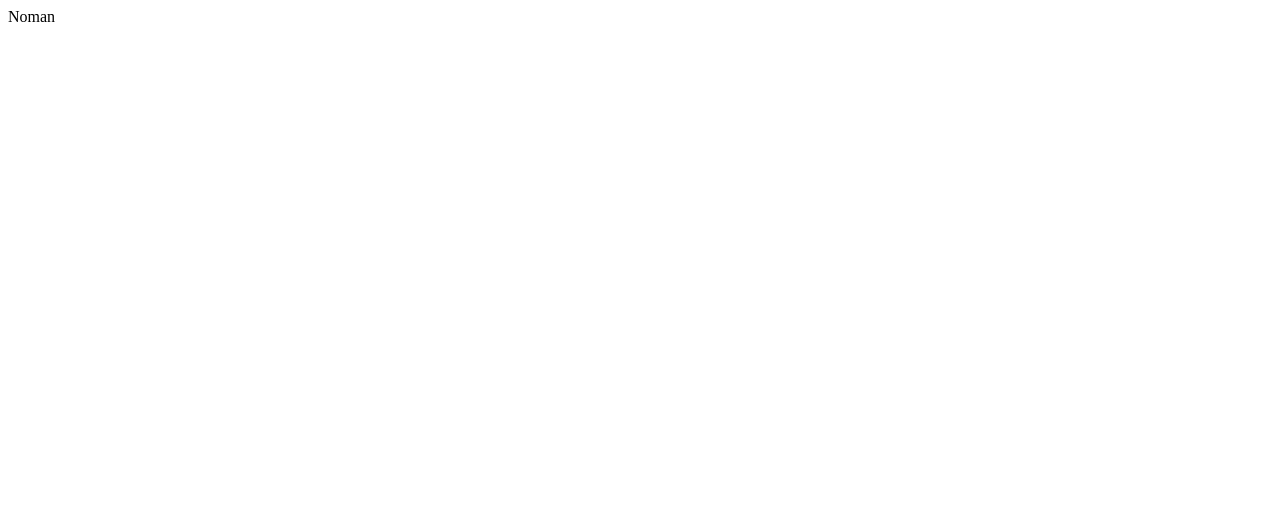
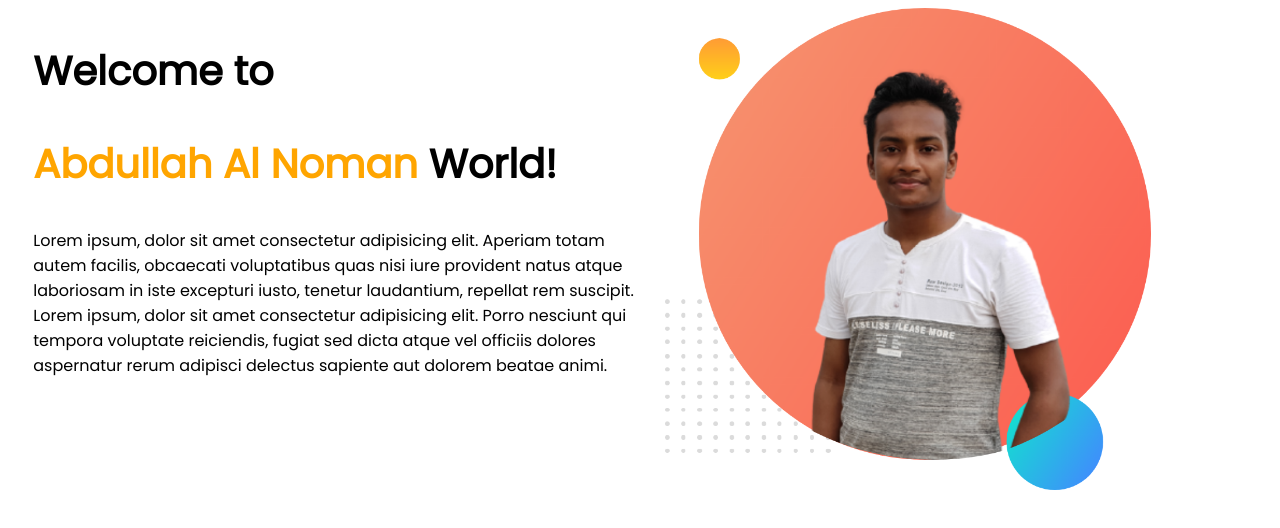
Before and after one commit to noman081/developer-portfolio, a plain HTML site: page index.html in a window 1280 px wide. Drawn offline with Linux system fonts and the light colour scheme.

Commit message:
after completing header side

```diff
--- a/css/style.css
+++ b/css/style.css
@@ -0,0 +1,19 @@
+body{
+    font-family: 'Poppins', sans-serif;
+}
+h1{
+    font-size: 40px;
+}
+.orange-color{
+    color: orange;
+}
+section{
+    display: flex;
+}
+.half-width{
+    width: 50%;
+    padding-left: 2%;
+}
+.half-width img{
+    width: 80%;
+}
--- a/index.html
+++ b/index.html
@@ -1,12 +1,35 @@
 <!DOCTYPE html>
 <html lang="en">
+
 <head>
     <meta charset="UTF-8">
     <meta http-equiv="X-UA-Compatible" content="IE=edge">
     <meta name="viewport" content="width=device-width, initial-scale=1.0">
     <title>Noman Portfolio</title>
+    <link rel="preconnect" href="https://fonts.googleapis.com">
+    <link rel="preconnect" href="https://fonts.gstatic.com" crossorigin>
+    <link href="https://fonts.googleapis.com/css2?family=Poppins&display=swap" rel="stylesheet">
+    <link rel="stylesheet" href="css/style.css">
 </head>
+
 <body>
-    Noman
+    <section>
+        <div class="half-width">
+            <h1>Welcome to</h1>
+            <h1><span class="orange-color">Abdullah Al Noman</span> World!</h1>
+            <p>Lorem ipsum, dolor sit amet consectetur adipisicing elit. Aperiam totam autem facilis, obcaecati
+                voluptatibus
+                quas nisi iure provident natus atque laboriosam in iste excepturi iusto, tenetur laudantium, repellat
+                rem
+                suscipit. Lorem ipsum, dolor sit amet consectetur adipisicing elit. Porro nesciunt qui tempora voluptate
+                reiciendis, fugiat sed dicta atque vel officiis dolores aspernatur rerum adipisci delectus sapiente aut
+                dolorem beatae animi.</p>
+        </div>
+
+        <div class="half-width">
+            <img src="image/noman-my-bg.png" alt="noman image">
+        </div>
+    </section>
 </body>
+
 </html>
```
Also changed, not shown: image/dream-bg.png (added), image/exp-bg.png (added), image/my-bg.png (added), image/my-bg2.png (added), image/noman-my-bg.png (added), image/top-banner.png (added).
